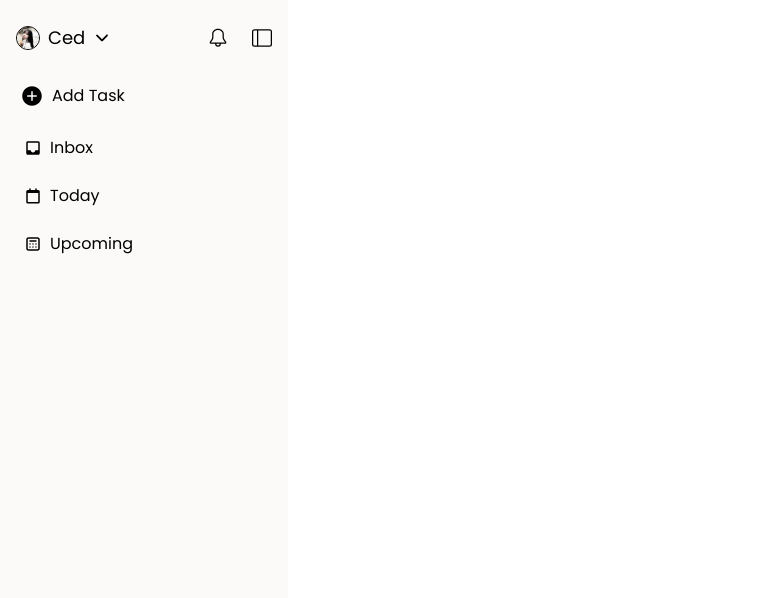
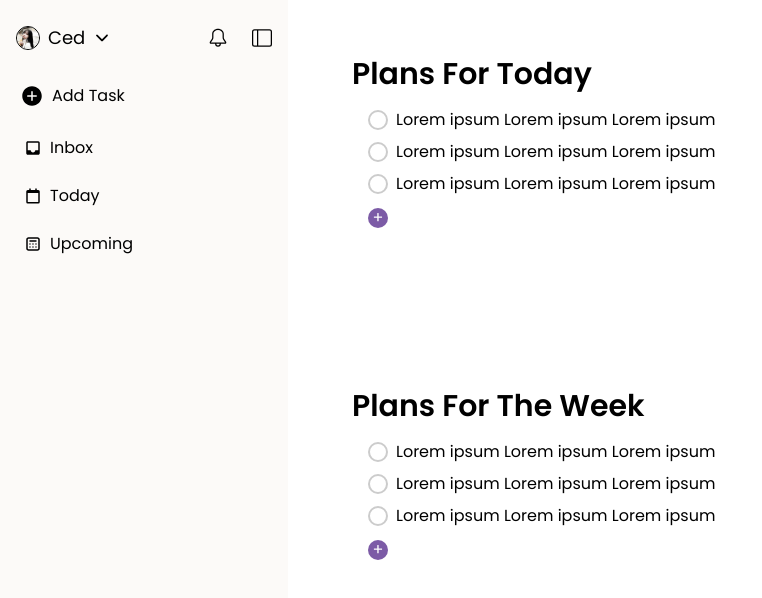
Before and after one commit to cedik456/group-proj-tdl, a React (Vite) app: page / in a window 1280 px wide. Shown: the top 598 px of the page, without its empty margins (0-762 px from the left). Built offline with nearby package versions, Linux system fonts and the light colour scheme.

Commit message:
fuck alas dos na pala

```diff
--- a/src/components/Sidebar.jsx
+++ b/src/components/Sidebar.jsx
@@ -1,14 +1,19 @@
 import ProfilePic from "../assets/images/profile.png";
+import PropTypes from "prop-types";
 import { IoIosArrowDown, IoIosAddCircle } from "react-icons/io";
-import { BsLayoutSidebar } from "react-icons/bs";
 import { GoBell } from "react-icons/go";
 import { MdInbox } from "react-icons/md";
 import { BiCalendarAlt } from "react-icons/bi";
 import { CgCalendarDates } from "react-icons/cg";
+import { BsLayoutSidebar } from "react-icons/bs";
 
-const Sidebar = () => {
+const Sidebar = ({ isOpen, setIsOpen }) => {
   return (
-    <nav className="fixed top-0 flex flex-col items-center h-screen px-4 bg-[#FCFAF8] w-72">
+    <nav
+      className={`fixed top-0 left-0 flex flex-col items-center h-screen px-4 bg-[#FCFAF8] transition-transform duration-300 ${
+        isOpen ? "translate-x-0" : "-translate-x-60"
+      } w-72`}
+    >
       <div className="w-full py-2">
         <div className="flex items-center justify-between mb-2">
           <div className="flex items-center gap-2">
@@ -22,7 +27,7 @@ const Sidebar = () => {
           </div>
           <div className="flex items-center gap-6 text-xl ">
             <GoBell />
-            <BsLayoutSidebar />
+            <BsLayoutSidebar onClick={() => setIsOpen(!isOpen)} />
           </div>
         </div>
         <button className="flex items-center w-full gap-2 py-2 pl-1 mb-3 hover:bg-slate-200 ">
@@ -57,4 +62,9 @@ const Sidebar = () => {
   );
 };
 
+Sidebar.propTypes = {
+  isOpen: PropTypes.bool.isRequired,
+  setIsOpen: PropTypes.func.isRequired,
+};
+
 export default Sidebar;
--- a/src/index.css
+++ b/src/index.css
@@ -9,19 +9,19 @@ body {
 }
 
 h1 {
-  @apply text-4xl font-bold mb-4;
+  @apply mb-4 text-4xl font-bold;
 }
 
 h2 {
-  @apply text-3xl font-semibold mb-3;
+  @apply mb-3 text-3xl font-semibold;
 }
 
 h3 {
-  @apply text-2xl font-medium mb-2;
+  @apply mb-2 text-2xl font-medium;
 }
 
 p {
-  @apply text-base mb-4;
+  @apply mb-4 text-base;
 }
 
 a {
@@ -32,9 +32,11 @@ a {
   @apply px-4 py-2 font-bold text-white bg-blue-500 rounded;
   @apply md:px-6 md:py-3;
 }
+
 .btn-primary:hover {
   @apply bg-blue-700;
 }
+
 .btn-primary:focus {
   @apply outline-none ring-2 ring-blue-300;
 }
@@ -43,9 +45,11 @@ a {
   @apply px-4 py-2 font-bold text-white bg-gray-500 rounded;
   @apply md:px-6 md:py-3;
 }
+
 .btn-secondary:hover {
   @apply bg-gray-700;
 }
+
 .btn-secondary:focus {
   @apply outline-none ring-2 ring-gray-300;
 }
@@ -54,9 +58,11 @@ a {
   @apply px-4 py-2 font-bold text-white bg-red-500 rounded;
   @apply md:px-6 md:py-3;
 }
+
 .btn-danger:hover {
   @apply bg-red-700;
 }
+
 .btn-danger:focus {
   @apply outline-none ring-2 ring-red-300;
 }
@@ -73,6 +79,7 @@ a {
   @apply w-full px-4 py-2 mb-4 border border-gray-300 rounded;
   @apply md:px-6 md:py-3;
 }
+
 .input-title:focus {
   @apply outline-none ring-2 ring-blue-300;
 }
@@ -81,6 +88,24 @@ a {
   @apply w-full h-32 px-4 py-2 mb-4 border border-gray-300 rounded;
   @apply md:px-6 md:py-3;
 }
+
 .input-content:focus {
   @apply outline-none ring-2 ring-blue-300;
 }
+
+input[type="checkbox"] {
+  @apply rounded-full;
+  width: 1.25rem;
+  height: 1.25rem;
+  border: 2px solid #ccc;
+  appearance: none;
+  -webkit-appearance: none;
+  -moz-appearance: none;
+  outline: none;
+  cursor: pointer;
+}
+
+input[type="checkbox"]:checked {
+  background-color: #7c5ba6;
+  border-color: #7c5ba6;
+}
--- a/src/pages/Home.jsx
+++ b/src/pages/Home.jsx
@@ -1,11 +1,70 @@
-import React from "react";
 import Sidebar from "../components/Sidebar";
+import { useState } from "react";
 
 const Home = () => {
+  const [isSidebarOpen, setIsSidebarOpen] = useState(true);
+
   return (
-    <>
-      <Sidebar />
-    </>
+    <div className="relative flex home-container">
+      <Sidebar isOpen={isSidebarOpen} setIsOpen={setIsSidebarOpen} />
+      <div
+        className={`flex-grow p-4 content ${isSidebarOpen ? "pl-72" : "pl-16"}`}
+      >
+        <div className="mt-10 ml-16">
+          <h2>Plans For Today</h2>
+          <ul className="ml-4">
+            <li className="flex items-center">
+              <input type="checkbox" id="task1" className="rounded-full" />
+              <label htmlFor="task1" className="ml-2 leading-loose">
+                Lorem ipsum Lorem ipsum Lorem ipsum
+              </label>
+            </li>
+            <li className="flex items-center">
+              <input type="checkbox" id="task2" className="rounded-full" />
+              <label htmlFor="task2" className="ml-2 leading-loose">
+                Lorem ipsum Lorem ipsum Lorem ipsum
+              </label>
+            </li>
+            <li className="flex items-center">
+              <input type="checkbox" id="task3" className="rounded-full" />
+              <label htmlFor="task3" className="ml-2 leading-loose">
+                Lorem ipsum Lorem ipsum Lorem ipsum
+              </label>
+            </li>
+            <li className="flex items-center justify-center w-5 h-5 mt-2 text-white rounded-full cursor-pointer bg-primary-500">
+              +
+            </li>
+          </ul>
+        </div>
+
+        <div className="mt-40 ml-16">
+          <h2>Plans For The Week</h2>
+          <ul className="ml-4">
+            <li className="flex items-center">
+              <input type="checkbox" id="task4" className="rounded-full" />
+              <label htmlFor="task4" className="ml-2 leading-loose">
+                Lorem ipsum Lorem ipsum Lorem ipsum
+              </label>
+            </li>
+            <li className="flex items-center">
+              <input type="checkbox" id="task5" className="rounded-full" />
+              <label htmlFor="task5" className="ml-2 leading-loose">
+                Lorem ipsum Lorem ipsum Lorem ipsum
+              </label>
+            </li>
+            <li className="flex items-center">
+              <input type="checkbox" id="task6" className="rounded-full" />
+              <label htmlFor="task6" className="ml-2 leading-loose">
+                Lorem ipsum Lorem ipsum Lorem ipsum
+              </label>
+            </li>
+            <li className="flex items-center justify-center w-5 h-5 mt-2 text-white rounded-full cursor-pointer bg-primary-500">
+              +
+            </li>
+          </ul>
+        </div>
+      </div>
+    </div>
   );
 };
 
```
